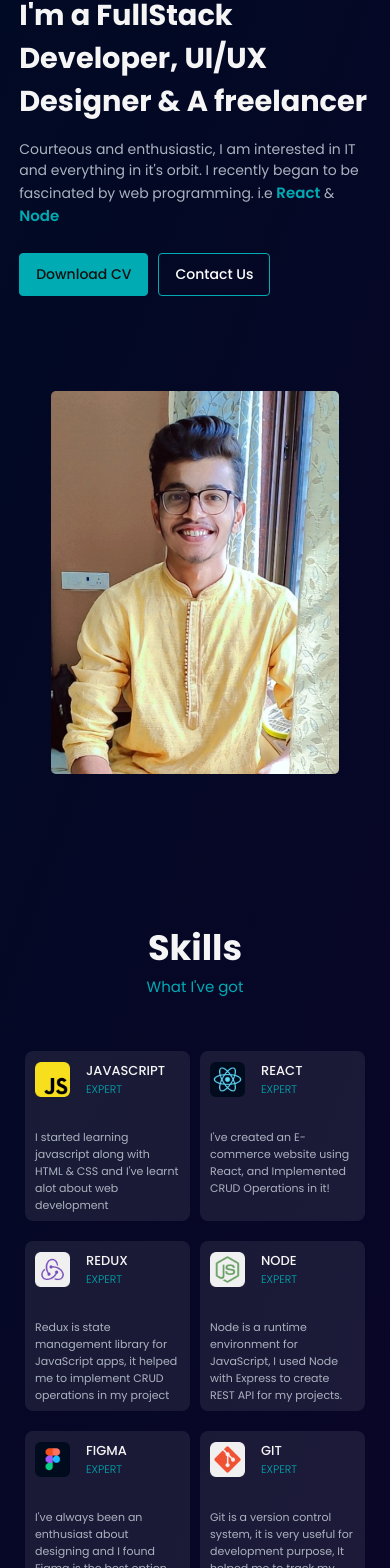
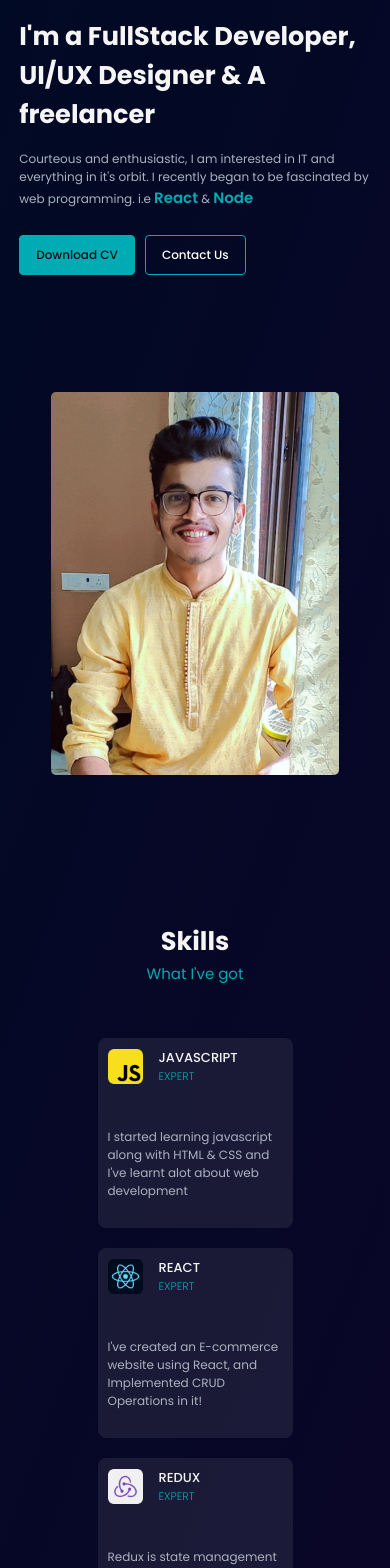
Before and after one commit to anshulsenpai/my-portfolio, a React (Create React App) app: page / in a window 390 px wide. Shown: the part 250-1818 px from the top of the page. Built offline with nearby package versions, Linux system fonts and the light colour scheme.

Commit message:
responsive for galaxy fold

```diff
--- a/src/App.css
+++ b/src/App.css
@@ -29,7 +29,12 @@ form {
   border-radius: 6px;
 }
 
-input, textarea {
+/* @media screen and (max-width: 425px) {
+
+} */
+
+input,
+textarea {
   color: #abb2bf;
   width: 100%;
   background-color: transparent;
@@ -37,7 +42,8 @@ input, textarea {
   outline: none;
 }
 
-input::placeholder , textarea::placeholder{
+input::placeholder,
+textarea::placeholder {
   color: #abb2bf;
 }
 
@@ -72,17 +78,37 @@ textarea {
   color: #00abb3;
 }
 
-.animate{
+.animate {
   animation: animate 0.5s linear;
 }
 
- @keyframes animate{
-     0%{
+@keyframes animate {
+  0% {
     transform: translateX(50%);
     opacity: 0;
   }
-     100%{
+  100% {
     transform: translateX(0);
     opacity: 1;
   }
 }
+
+@media screen and (max-width: 425px) {
+  h2 {
+    font-size: 1.6em !important;
+  }
+
+  a {
+    font-size: 12px !important;
+  }
+}
+
+@media screen and (max-width: 1000px) {
+  p {
+    font-size: 12px !important;
+  }
+
+  .input--field {
+    width: 16em;
+  }
+}
--- a/src/components/About/About.styled.jsx
+++ b/src/components/About/About.styled.jsx
@@ -75,7 +75,7 @@ export const AboutImage = styled.div`
         color: #abb2bf;
     }
 
-    @media screen and (max-width: 768px) {
+    @media screen and (max-width: 1000px) {
 
         img {
             width: 14em;
--- a/src/components/Cards/Card.styled.jsx
+++ b/src/components/Cards/Card.styled.jsx
@@ -90,6 +90,11 @@ export const CardContainer = styled.div`
     transition: all 0.3s ease-in-out;
     animation: ${animateRightToLeft} 500ms;
 
+    &:hover {
+        transform: scale(110%);
+        box-shadow: 5px 5px 10px 0 rgb(0, 0, 0, 0.25);
+    }
+
     @media screen and (max-width: 768px) {
         width: 165px;
         height: 170px;
@@ -97,14 +102,9 @@ export const CardContainer = styled.div`
         padding: 10px;
     }
 
-    @media screen and (max-width: 320px){
-        width: 185px;
-        height: 180px;
-    }
-
-    &:hover {
-        transform: scale(110%);
-        box-shadow: 5px 5px 10px 0 rgb(0, 0, 0, 0.25);
+    @media screen and (max-width: 425px){
+        width: 195px;
+        height: 190px;
     }
 `
 
--- a/src/components/Contact/Contact.styled.jsx
+++ b/src/components/Contact/Contact.styled.jsx
@@ -22,4 +22,10 @@ export const ContactWrapper = styled.div`
         color: whitesmoke;
         margin: 1em;
     }
+
+    @media screen and (max-width: 768px) {
+        h4 {
+            font-size: 1.4em;
+        }
+    }
 `
--- a/src/components/Footer/Footer.styled.jsx
+++ b/src/components/Footer/Footer.styled.jsx
@@ -65,6 +65,7 @@ export const Copyright = styled.div`
     margin-top: 2em;
 
     p {
+        text-align: center;
         font-size: 11px;
         color: #727272;
     }
--- a/src/components/Projects/Projects.styled.jsx
+++ b/src/components/Projects/Projects.styled.jsx
@@ -58,10 +58,10 @@ export const ProjectBox = styled.div`
         transform: scale(108%);
     }
     @media screen and (max-width: 425px) {
-        transform: scale(97%);
+        transform: scale(80%);
 
         &:hover {
-        transform: scale(99%);
+        transform: scale(80%);
         }
     }
 `
--- a/src/components/Skills/Skills.styled.jsx
+++ b/src/components/Skills/Skills.styled.jsx
@@ -71,8 +71,8 @@ export const SkillsShowcase = styled.div`
         grid-template-columns: repeat(2, 175px);
     }
 
-    @media screen and (max-width: 320px){
-        height: 36.5em;
+    @media screen and (max-width: 425px){
+        height: 40em;
         grid-template-columns: repeat(1, 225px);
     }
 
--- a/src/components/Testimonial/Testimonial.styled.jsx
+++ b/src/components/Testimonial/Testimonial.styled.jsx
@@ -9,7 +9,7 @@ export const TestimonialContainer = styled.div`
     background-color: black;
 
     @media screen and (max-width: 768px) {
-        height: 100vh;
+        height: 105vh;
     }
 `
 
@@ -27,9 +27,8 @@ export const TestimonialWrapper = styled.div`
         color: whitesmoke;
         padding: 1em;
     }
+`
 
-
-`
 export const ReviewContainer = styled.div`
     width: 100%;
     height: 100%;
@@ -50,6 +49,10 @@ export const Review = styled.div`
     background-color: #111;
     display: flex;
     flex-direction: column;
+
+    @media screen and (max-width: 425px) {
+        width: 250px;
+    }
 `
 
 export const ClientImage = styled.div`
@@ -79,4 +82,9 @@ export const ReviewText = styled.div`
         color: #abb2bf;
         font-size: 14px;
     }
+    @media screen and (max-width: 425px) {
+    p {
+        font-size: 13px;
+    }
+    }
 `
```
Lines whose indentation alone changed are shown as unchanged.
